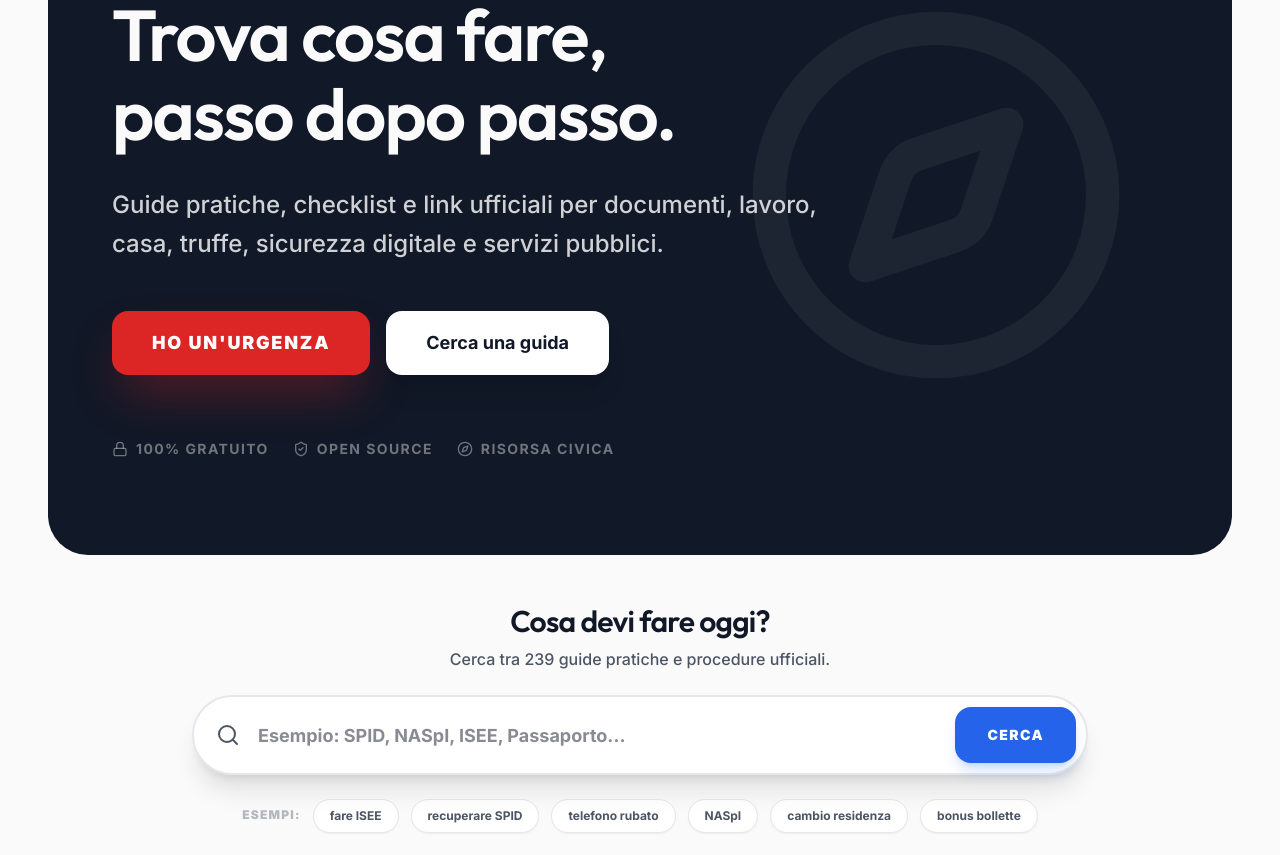
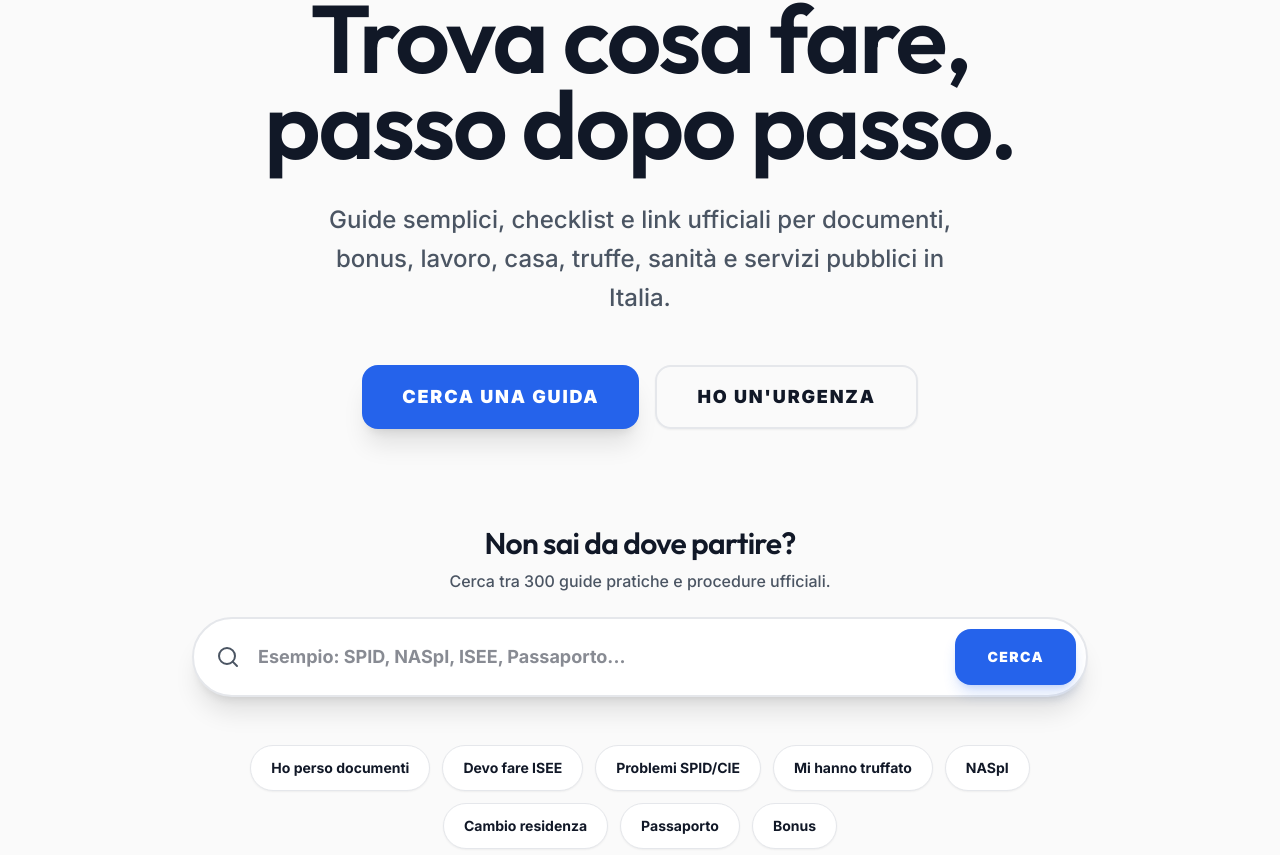
Before and after one commit to ajdohaxhia/busssola, a Next.js app: page / in a window 1280 px wide. Shown: the part 245-1100 px from the top of the page. Built offline with nearby package versions, Linux system fonts and the light colour scheme.

Commit message:
feat: implement centralized site stats and redesign homepage hero

```diff
--- a/src/app/page.tsx
+++ b/src/app/page.tsx
@@ -1,8 +1,5 @@
-'use client'
-
 import { useState } from 'react'
 import { useRouter } from 'next/navigation'
-import { Hero } from '@/components/ui/Hero'
 import { Card } from '@/components/ui/Card'
 import { Button } from '@/components/ui/Button'
 import { SituationCard } from '@/components/ui/Cards'
@@ -16,7 +13,7 @@ import {
   Sparkles, TrendingUp, Globe, Stethoscope,
   Plane, UserCheck, Github, Clock, Info
 } from 'lucide-react'
-import { TOTAL_LESSONS } from '@/lib/seo'
+import { siteStats } from '@/config/siteStats'
 import { cn } from '@/lib/utils'
 
 export default function Home() {
@@ -30,26 +27,32 @@ export default function Home() {
     }
   }
 
-  const searchExamples = [
-    { label: 'fare ISEE', query: 'ISEE' },
-    { label: 'recuperare SPID', query: 'SPID' },
-    { label: 'telefono rubato', query: 'telefono rubato' },
-    { label: 'NASpI', query: 'NASpI' },
-    { label: 'cambio residenza', query: 'residenza' },
-    { label: 'bonus bollette', query: 'bonus' }
-  ]
-
   return (
     <div className="space-y-32 pb-32 pt-4">
 
       {/* SECTION 1: Hero + Search */}
-      <section className="space-y-12 px-4">
-        <Hero />
+      <section className="space-y-12 px-4 pt-12 md:pt-24">
+        <div className="text-center space-y-8 max-w-4xl mx-auto">
+          <h1 className="text-5xl md:text-8xl font-display font-black tracking-tighter text-foreground leading-[0.9]">
+            Trova cosa fare,<br /> passo dopo passo.
+          </h1>
+          <p className="text-xl md:text-2xl text-secondary font-medium leading-relaxed max-w-2xl mx-auto">
+            Guide semplici, checklist e link ufficiali per documenti, bonus, lavoro, casa, truffe, sanità e servizi pubblici in Italia.
+          </p>
+          <div className="flex flex-wrap justify-center gap-4 pt-4">
+              <Button asChild size="lg" className="rounded-2xl h-16 px-10 text-lg font-black uppercase tracking-widest shadow-xl">
+                  <Link href="#search">Cerca una guida</Link>
+              </Button>
+              <Button asChild variant="outline" size="lg" className="rounded-2xl h-16 px-10 text-lg font-black uppercase tracking-widest border-2">
+                  <Link href="/sos">Ho un'urgenza</Link>
+              </Button>
+          </div>
+        </div>
 
-        <div className="max-w-4xl mx-auto space-y-6">
+        <div id="search" className="max-w-4xl mx-auto space-y-6 pt-12">
           <div className="text-center space-y-2">
-            <h2 className="text-2xl md:text-3xl font-display font-black text-foreground">Cosa devi fare oggi?</h2>
-            <p className="text-secondary font-medium">Cerca tra {TOTAL_LESSONS} guide pratiche e procedure ufficiali.</p>
+            <h2 className="text-2xl md:text-3xl font-display font-black text-foreground">Non sai da dove partire?</h2>
+            <p className="text-secondary font-medium">Cerca tra {siteStats.guidesCount} guide pratiche e procedure ufficiali.</p>
           </div>
 
           <form onSubmit={handleSearch} className="relative group">
@@ -66,16 +69,24 @@ export default function Home() {
             </Button>
           </form>
 
-          <div className="flex flex-wrap justify-center gap-3">
-            <span className="text-xs font-black uppercase tracking-widest text-secondary/40 py-2">Esempi:</span>
-            {searchExamples.map((ex) => (
-              <button
-                key={ex.label}
-                onClick={() => router.push(`/moduli?q=${encodeURIComponent(ex.query)}`)}
-                className="px-4 py-2 rounded-full bg-surface border border-border text-xs font-bold text-secondary hover:border-primary hover:text-primary transition-all shadow-sm"
-              >
-                {ex.label}
-              </button>
+          <div className="flex flex-wrap justify-center gap-3 pt-6">
+            {[
+              { label: "Ho perso documenti", href: "/moduli/modulo-09-documenti-identita" },
+              { label: "Devo fare ISEE", href: "/moduli/modulo-23-bonus-isee" },
+              { label: "Problemi SPID/CIE", href: "/moduli/modulo-09-documenti-identita" },
+              { label: "Mi hanno truffato", href: "/sos" },
+              { label: "NASpI", href: "/moduli/modulo-10-lavoro-disoccupazione" },
+              { label: "Cambio residenza", href: "/moduli/modulo-13-casa-residenza" },
+              { label: "Passaporto", href: "/moduli/modulo-11-documenti-identita-avanzata" },
+              { label: "Bonus", href: "/moduli/categoria/bonus" },
+            ].map((item) => (
+                <Link
+                    href={item.href}
+                    key={item.label}
+                    className="px-5 py-3 rounded-full bg-white border border-border text-sm font-bold text-foreground hover:border-primary hover:text-primary transition-all shadow-sm hover:shadow-md"
+                >
+                    {item.label}
+                </Link>
             ))}
           </div>
         </div>
--- a/src/components/ui/Footer.tsx
+++ b/src/components/ui/Footer.tsx
@@ -2,7 +2,7 @@ import React from 'react'
 import Link from 'next/link'
 import { Compass, Github, Mail, ShieldCheck, Heart, AlertTriangle } from 'lucide-react'
 import { Container } from './Container'
-import { TOTAL_MODULES, TOTAL_LESSONS } from '@/lib/seo'
+import { siteStats } from '@/config/siteStats'
 
 export function Footer() {
     const currentYear = new Date().getFullYear()
@@ -24,7 +24,7 @@ export function Footer() {
                             <span className="text-2xl font-display font-black tracking-tighter uppercase text-white">Busssola</span>
                         </Link>
                         <p className="text-white/50 text-sm leading-relaxed max-w-xs font-medium">
-                            {TOTAL_MODULES} moduli e {TOTAL_LESSONS} guide pratiche per orientarsi tra diritti e doveri in Italia.
+                            {siteStats.modulesCount} moduli e {siteStats.guidesCount} guide pratiche per orientarsi tra diritti e doveri in Italia.
                         </p>
                         <div className="flex items-center gap-4 pt-2">
                             <a href="https://github.com/ajdohaxhia/busssola" target="_blank" rel="noopener noreferrer" className="w-10 h-10 rounded-full bg-white/5 flex items-center justify-center hover:bg-white/10 transition-colors border border-white/10">
--- /dev/null
+++ b/src/config/siteStats.ts
@@ -0,0 +1,16 @@
+/**
+ * Site Stats - Single source of truth for all site metrics and metadata.
+ */
+
+export const siteStats = {
+    modulesCount: 37,
+    guidesCount: 300, // Estimated based on modular breakdown
+    categoriesCount: 15,
+    lastContentUpdate: "2026-05-16",
+    lastEditorialReview: "2026-05-16",
+    githubUrl: "https://github.com/ade/bussola",
+    contactEmail: "info@busssola.it",
+    officialDomain: "https://busssola.it",
+    shortDescription: "Guide semplici, checklist e link ufficiali per documenti, bonus, lavoro, casa, truffe, sanità e servizi pubblici in Italia.",
+    longDescription: "Busssola è una risorsa civica gratuita, indipendente e open-source che aiuta cittadini, studenti, famiglie e lavoratori a orientarsi tra procedure, bonus, diritti e servizi pubblici, utilizzando fonti ufficiali della Pubblica Amministrazione italiana."
+};
```
